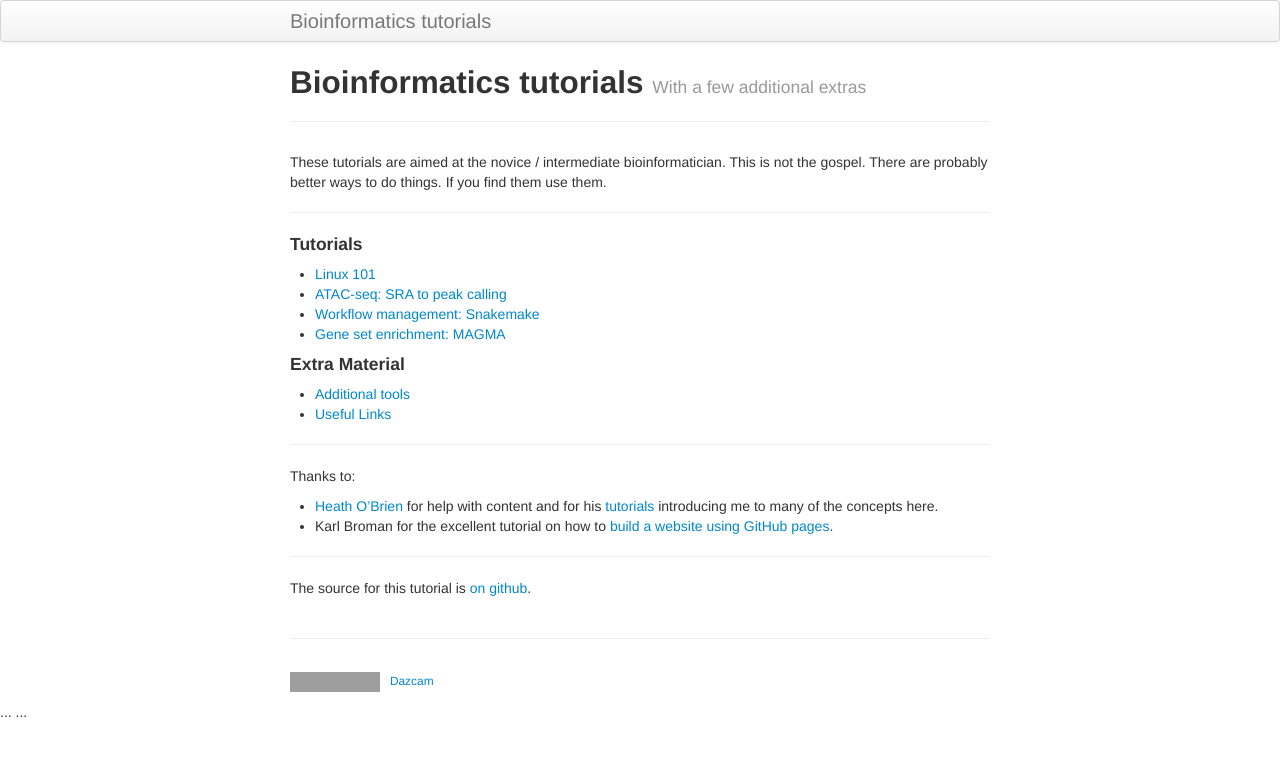
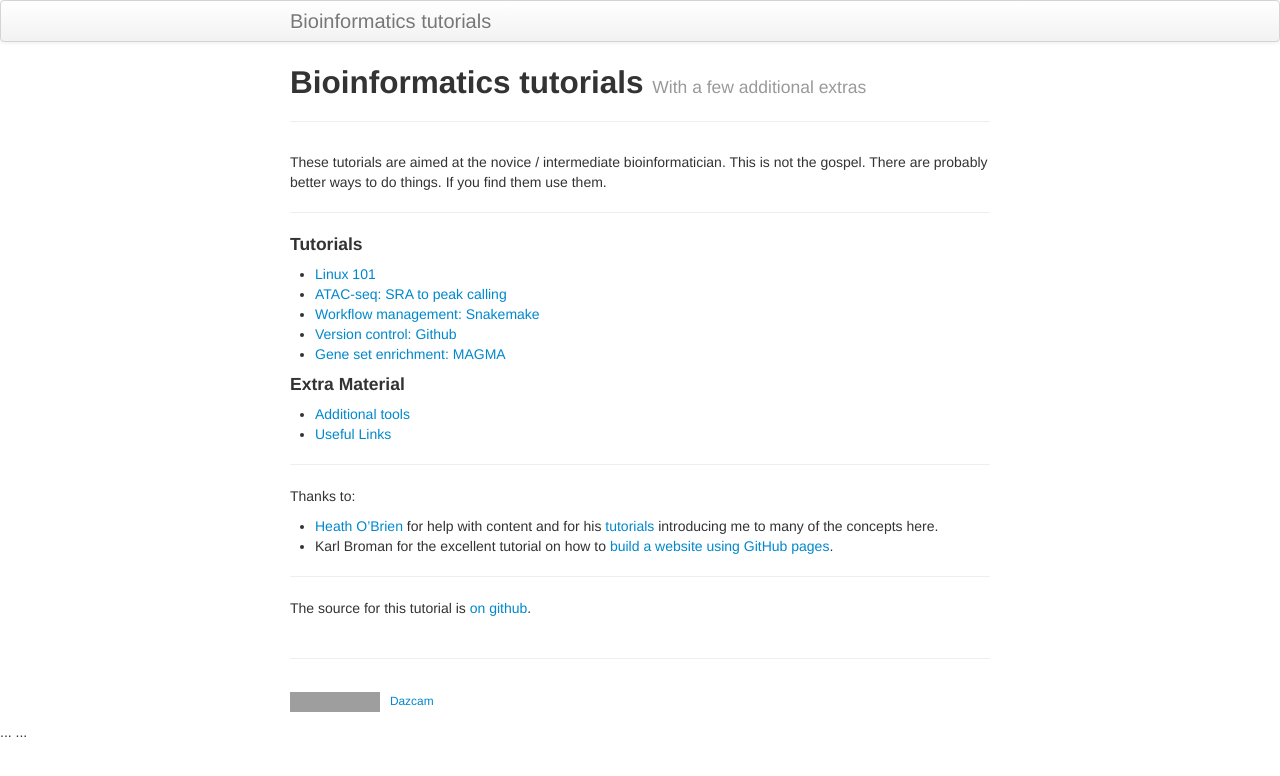
Before and after one commit to Dazcam/Bioinformatics-tutorials, a Jekyll site: the page built from index.md, in a window 1280 px wide. Shown: the top 776 px of the page. Built offline with Jekyll 4.4.1, drawn with Linux system fonts in a browser that asks for light colours; grey boxes are pictures that could not be loaded.

Commit message:
Update index.md

```diff
--- a/index.md
+++ b/index.md
@@ -14,6 +14,7 @@ These tutorials are aimed at the novice / intermediate bioinformatician. This is
 - [Linux 101]({{ site.baseurl }}/pages/linux101/linux101.html)
 - [ATAC-seq: SRA to peak calling]({{ site.baseurl }}/pages/sra2peak/getting_started.html)
 - [Workflow management: Snakemake]({{ site.baseurl }}/pages/snakemake/snakemake_intro.html)
+- [Version control: Github]({{ site.baseurl }}/pages/version_control/github_intro.html)
 - [Gene set enrichment: MAGMA]({{ site.baseurl }}/pages/magma/magma_intro.html)
 
 #### Extra Material
```
